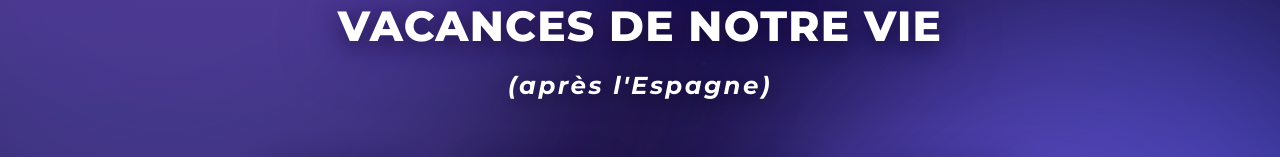
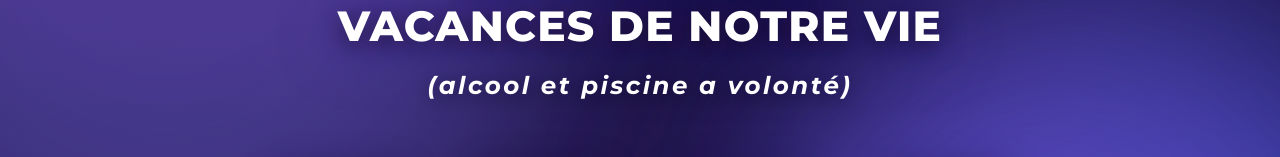
Before and after one commit to lux88x/xxxx, a plain HTML site: page sunparks.html in a window 1280 px wide. Shown: the part 296-453 px from the top of the page. Drawn offline with Linux system fonts and the light colour scheme.

Commit message:
Update sunparks.html

```diff
--- a/sunparks.html
+++ b/sunparks.html
@@ -202,7 +202,7 @@
 <div class="glow glow-3"></div>
 
 <div class="stage">
-  <h1>Temps restant avant de passer les vacances de notre vie<span class="amour">(après l'Espagne)</span></h1>
+  <h1>Temps restant avant de passer les vacances de notre vie<span class="amour">(alcool et piscine a volonté)</span></h1>
 
   <div class="counter" id="counter">
     <div class="unit"><div class="value" id="jours">00</div><div class="label">Jours</div></div>
```
